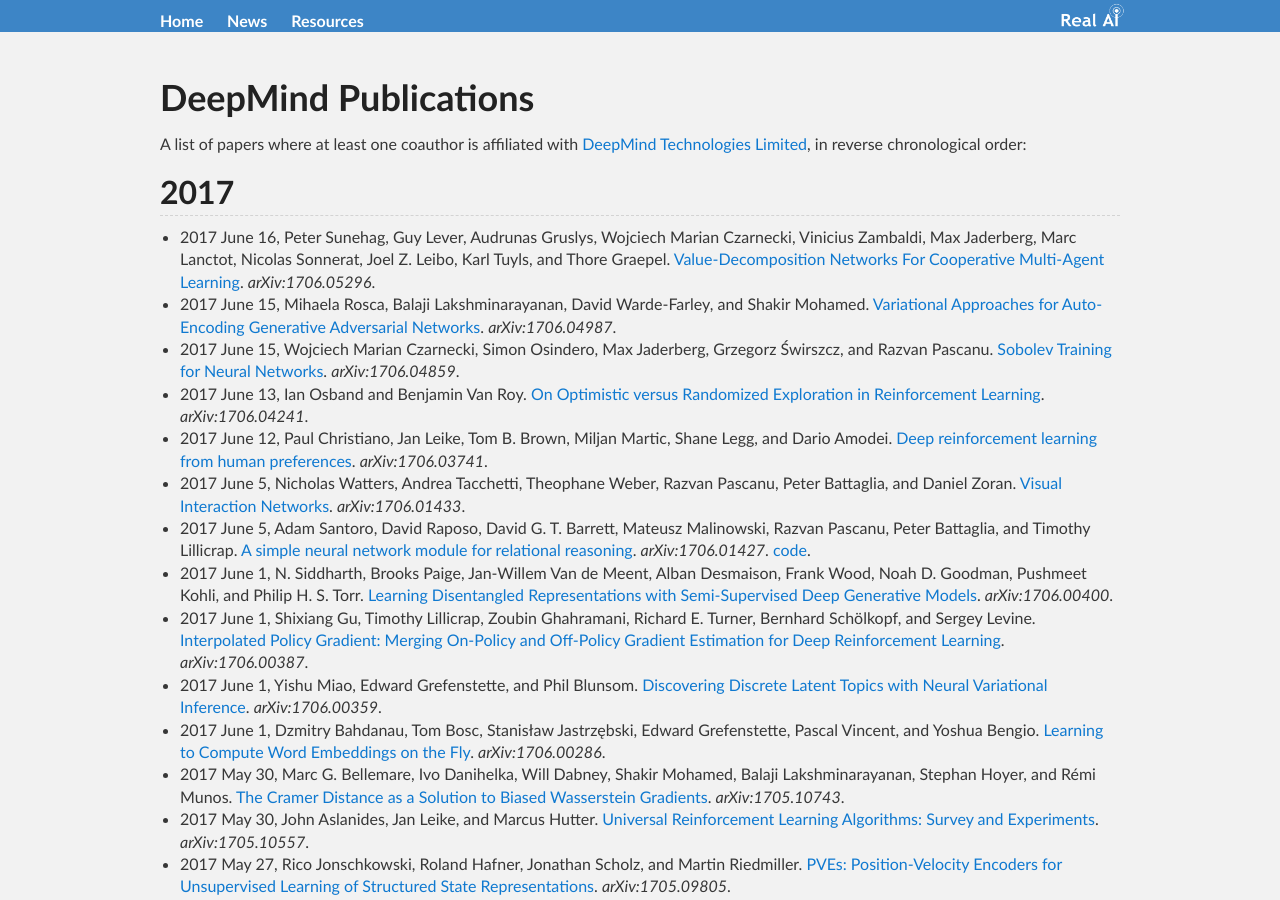
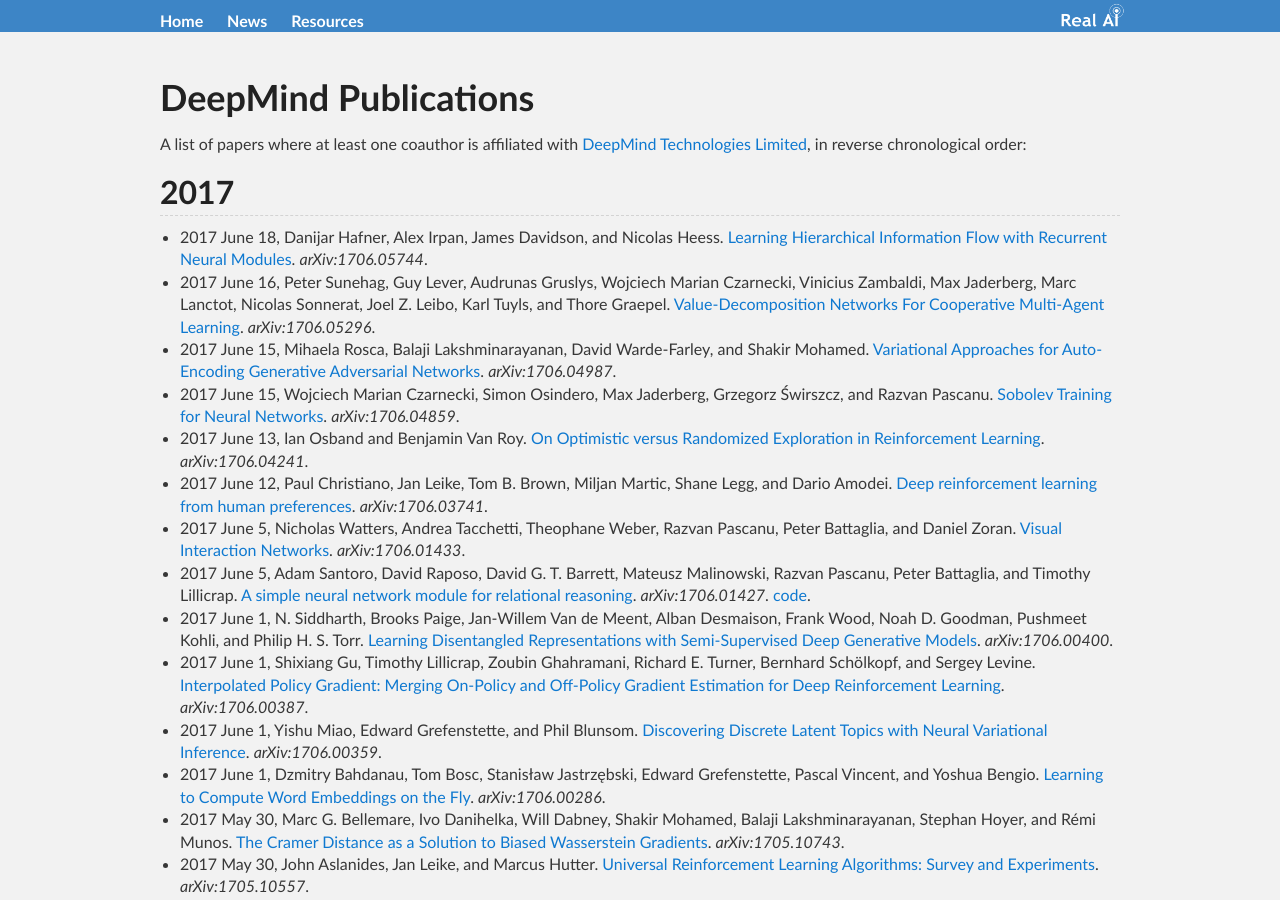
Before and after one commit to Tonywuhk/realai.org, a Jekyll site: the page built from labs/deepmind-publications.md, in a window 1280 px wide and 900 px high. Built offline with Jekyll 4.4.1, drawn with Linux system fonts in a browser that asks for light colours; our own code applies the rules of GitHub Pages for plain Markdown files; formulas are drawn with MathJax 3; comment, search, counter and statistics services are not loaded; the repository's description, which GitHub fills in, is left out.

Commit message:
Update deepmind-publications.md

```diff
--- a/labs/deepmind-publications.md
+++ b/labs/deepmind-publications.md
@@ -8,6 +8,7 @@
 
 ## 2017
 
+* 2017 June 18, Danijar Hafner, Alex Irpan, James Davidson, and Nicolas Heess. [Learning Hierarchical Information Flow with Recurrent Neural Modules](https://arxiv.org/abs/1706.05744). *arXiv:1706.05744*.
 * 2017 June 16, Peter Sunehag, Guy Lever, Audrunas Gruslys, Wojciech Marian Czarnecki, Vinicius Zambaldi, Max Jaderberg, Marc Lanctot, Nicolas Sonnerat, Joel Z. Leibo, Karl Tuyls, and Thore Graepel. [Value-Decomposition Networks For Cooperative Multi-Agent Learning](https://arxiv.org/abs/1706.05296). *arXiv:1706.05296*.
 * 2017 June 15, Mihaela Rosca, Balaji Lakshminarayanan, David Warde-Farley, and Shakir Mohamed. [Variational Approaches for Auto-Encoding Generative Adversarial Networks](https://arxiv.org/abs/1706.04987). *arXiv:1706.04987*.
 * 2017 June 15, Wojciech Marian Czarnecki, Simon Osindero, Max Jaderberg, Grzegorz Świrszcz, and Razvan Pascanu. [Sobolev Training for Neural Networks](https://arxiv.org/abs/1706.04859). *arXiv:1706.04859*.
```
